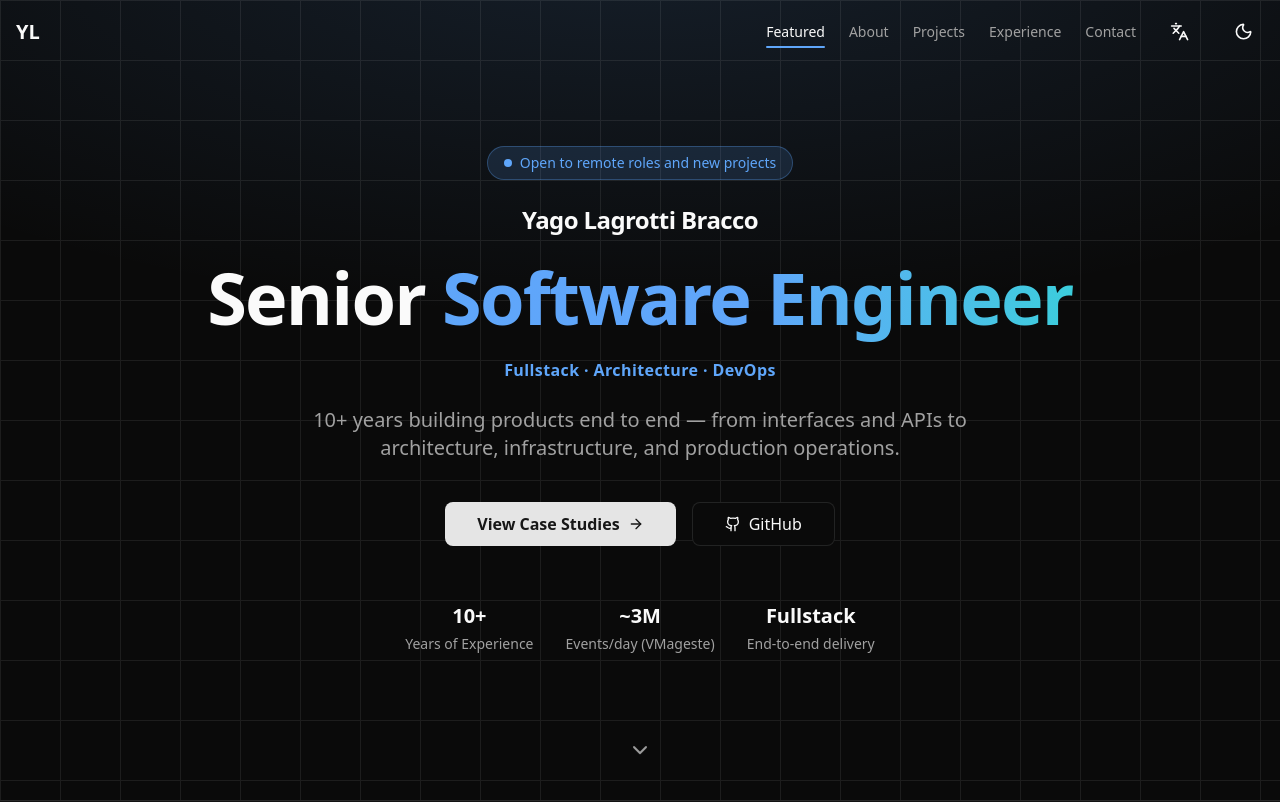
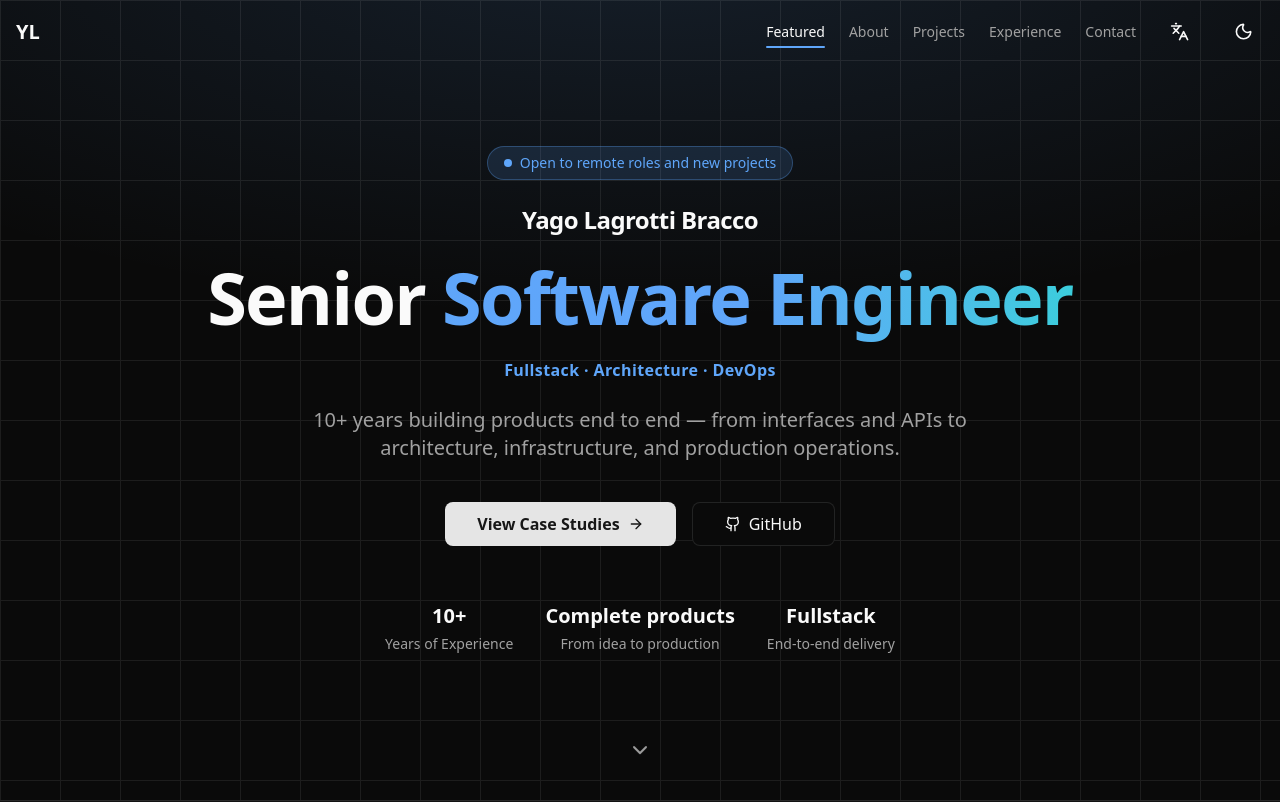
Before and after one commit to YagoLagrottiBracco/portfolio, a Next.js app: page / in a window 1280 px wide. Shown: the top 802 px of the page. Built offline with nearby package versions, Linux system fonts and the light colour scheme.

Commit message:
refactor: clarify product delivery highlight in hero

```diff
--- a/src/components/organisms/Hero.tsx
+++ b/src/components/organisms/Hero.tsx
@@ -22,7 +22,7 @@ export function Hero() {
 
   const stats = [
     { value: "10+", label: t("hero.statYears") },
-    { value: "~3M", label: t("hero.statScale") },
+    { value: t("hero.statDelivery"), label: t("hero.statDeliveryDescription") },
     { value: "Fullstack", label: t("hero.statFocus") },
   ]
 
--- a/src/messages/en.json
+++ b/src/messages/en.json
@@ -20,14 +20,15 @@
     "contact": "Contact",
     "available": "Open to remote roles and new projects",
     "statYears": "Years of Experience",
-    "statScale": "Events/day (VMageste)",
     "statStack": "Node.js · TypeScript",
     "h1a": "Senior",
     "h1b": "Software Engineer",
     "h1c": "",
     "subtitle": "10+ years building products end to end — from interfaces and APIs to architecture, infrastructure, and production operations.",
     "focus": "Fullstack · Architecture · DevOps",
-    "statFocus": "End-to-end delivery"
+    "statFocus": "End-to-end delivery",
+    "statDelivery": "Complete products",
+    "statDeliveryDescription": "From idea to production"
   },
   "about": {
     "title": "10+ years turning ideas into complete software products.",
--- a/src/messages/es.json
+++ b/src/messages/es.json
@@ -20,14 +20,15 @@
     "contact": "Contacto",
     "available": "Disponible para puestos remotos y nuevos proyectos",
     "statYears": "Años de experiencia",
-    "statScale": "Eventos/día (VMageste)",
     "statStack": "Node.js · TypeScript",
     "h1a": "Ingeniero de",
     "h1b": "software sénior",
     "h1c": "",
     "subtitle": "Más de 10 años desarrollando productos de principio a fin, desde interfaces y API hasta arquitectura, infraestructura y operación en producción.",
     "focus": "Fullstack · Arquitectura · DevOps",
-    "statFocus": "Desarrollo de principio a fin"
+    "statFocus": "Desarrollo de principio a fin",
+    "statDelivery": "Productos completos",
+    "statDeliveryDescription": "De la idea a producción"
   },
   "about": {
     "title": "Más de 10 años convirtiendo ideas en productos de software completos.",
--- a/src/messages/pt.json
+++ b/src/messages/pt.json
@@ -20,14 +20,15 @@
     "contact": "Contato",
     "available": "Aberto a vagas remotas e a novos projetos",
     "statYears": "Anos de Experiência",
-    "statScale": "Eventos/dia (VMageste)",
     "statStack": "Node.js · TypeScript",
     "h1a": "Engenheiro de",
     "h1b": "Software Sênior",
     "h1c": "",
     "subtitle": "10+ anos desenvolvendo produtos de ponta a ponta — da interface e das APIs à arquitetura, infraestrutura e operação em produção.",
     "focus": "Fullstack · Arquitetura · DevOps",
-    "statFocus": "Atuação de ponta a ponta"
+    "statFocus": "Atuação de ponta a ponta",
+    "statDelivery": "Produtos completos",
+    "statDeliveryDescription": "Da ideia à produção"
   },
   "about": {
     "title": "10+ anos transformando ideias em software completo.",
```
